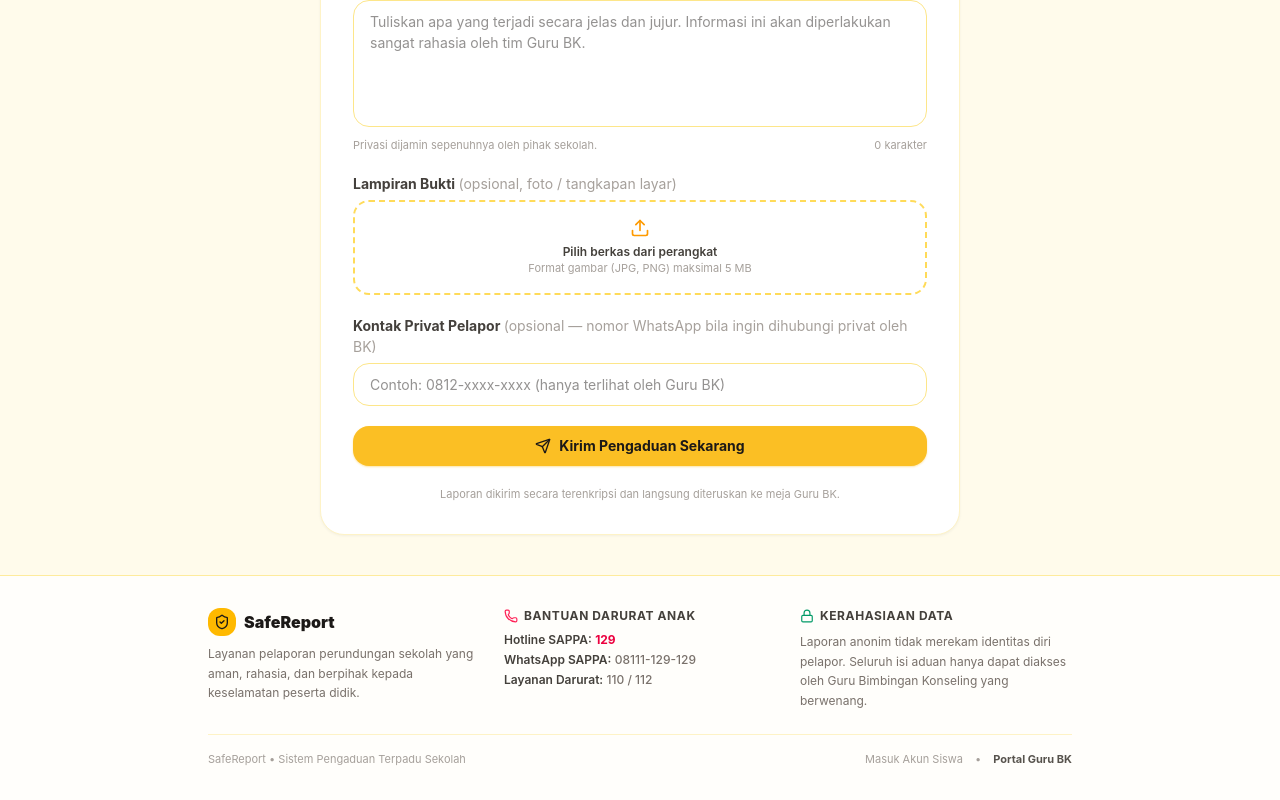
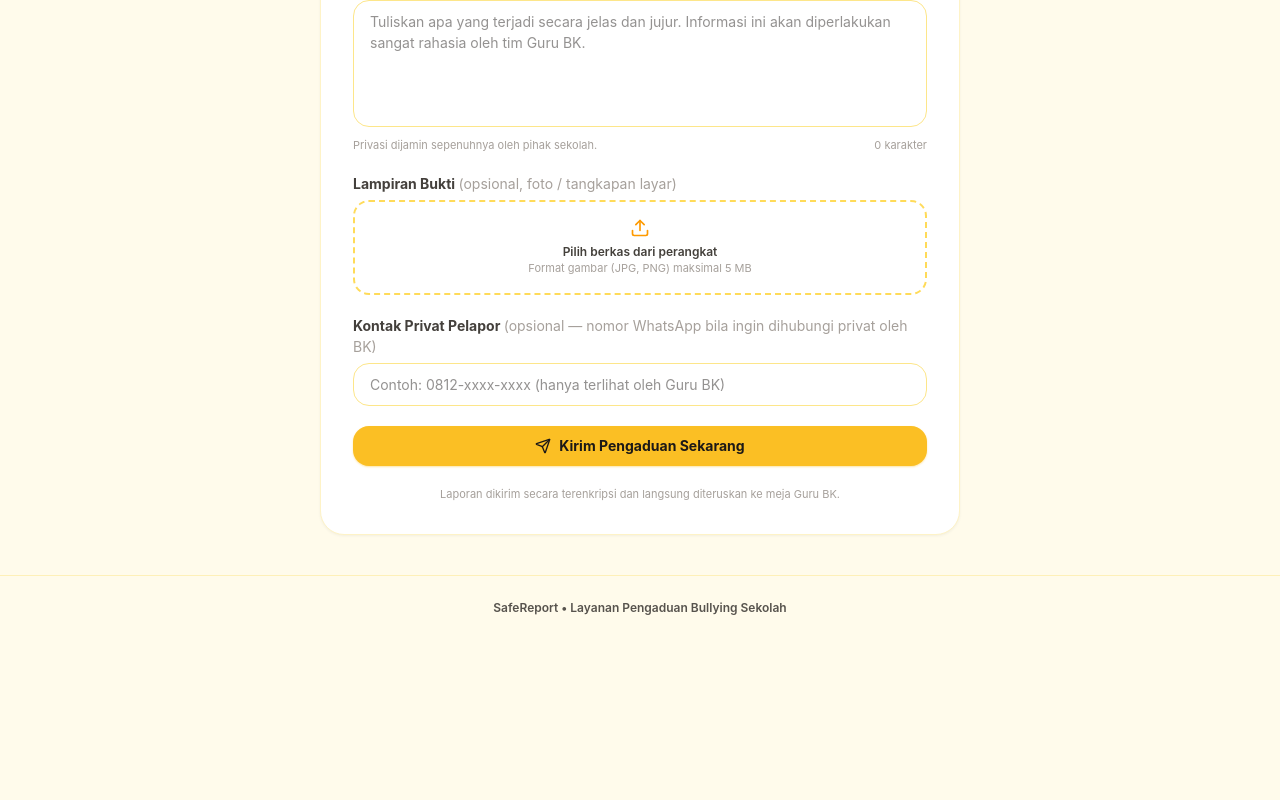
Before and after one commit to Hanifun/test-project, a Next.js app: page / in a window 1280 px wide. Shown: the part 951-1751 px from the top of the page. After the commit the page ends 1591 px from the top, so only its background shows below. Built offline with nearby package versions, Linux system fonts and the light colour scheme.

Commit message:
fix: resolve stale dev chunk error and simplify footer to program name only

```diff
--- a/components/Footer.tsx
+++ b/components/Footer.tsx
@@ -1,77 +1,10 @@
-import Link from "next/link";
-import { ShieldCheck, Phone, Lock, HeartHandshake } from "lucide-react";
-
 export default function Footer() {
   return (
-    <footer className="w-full border-t border-amber-200/80 bg-white/80 mt-auto">
-      <div className="max-w-4xl mx-auto px-4 py-8">
-        <div className="grid grid-cols-1 sm:grid-cols-3 gap-6 mb-6">
-          {/* Brand & Komitmen */}
-          <div>
-            <div className="flex items-center gap-2 mb-2">
-              <div className="w-7 h-7 rounded-xl bg-amber-400 text-stone-900 flex items-center justify-center font-bold">
-                <ShieldCheck className="w-4 h-4 text-stone-900" />
-              </div>
-              <span className="font-black text-stone-900">SafeReport</span>
-            </div>
-            <p className="text-xs text-stone-500 leading-relaxed">
-              Layanan pelaporan perundungan sekolah yang aman, rahasia, dan berpihak kepada keselamatan peserta didik.
-            </p>
-          </div>
-
-          {/* Kontak Darurat Nasional */}
-          <div>
-            <div className="flex items-center gap-1.5 text-xs font-bold text-stone-700 uppercase tracking-wider mb-2">
-              <Phone className="w-3.5 h-3.5 text-rose-500" />
-              Bantuan Darurat Anak
-            </div>
-            <ul className="text-xs text-stone-500 space-y-1">
-              <li>
-                <span className="font-semibold text-stone-700">Hotline SAPPA:</span>{" "}
-                <span className="text-rose-600 font-bold">129</span>
-              </li>
-              <li>
-                <span className="font-semibold text-stone-700">WhatsApp SAPPA:</span>{" "}
-                <span className="font-medium">08111-129-129</span>
-              </li>
-              <li>
-                <span className="font-semibold text-stone-700">Layanan Darurat:</span>{" "}
-                <span className="font-medium">110 / 112</span>
-              </li>
-            </ul>
-          </div>
-
-          {/* Jaminan Privasi */}
-          <div>
-            <div className="flex items-center gap-1.5 text-xs font-bold text-stone-700 uppercase tracking-wider mb-2">
-              <Lock className="w-3.5 h-3.5 text-emerald-600" />
-              Kerahasiaan Data
-            </div>
-            <p className="text-xs text-stone-500 leading-relaxed">
-              Laporan anonim tidak merekam identitas diri pelapor. Seluruh isi aduan hanya dapat diakses oleh Guru Bimbingan Konseling yang berwenang.
-            </p>
-          </div>
-        </div>
-
-        {/* Baris Bawah */}
-        <div className="pt-4 border-t border-amber-100 flex flex-col sm:flex-row items-center justify-between gap-2 text-[11px] text-stone-400">
-          <span>SafeReport • Sistem Pengaduan Terpadu Sekolah</span>
-          <div className="flex items-center gap-3">
-            <Link
-              href="/login"
-              className="hover:text-amber-700 transition-colors"
-            >
-              Masuk Akun Siswa
-            </Link>
-            <span>•</span>
-            <Link
-              href="/admin/login"
-              className="hover:text-amber-700 font-bold transition-colors text-stone-600"
-            >
-              Portal Guru BK
-            </Link>
-          </div>
-        </div>
+    <footer className="w-full py-6 text-center text-xs text-stone-400 mt-auto border-t border-amber-200/50">
+      <div className="max-w-4xl mx-auto px-4">
+        <p className="font-semibold text-stone-600">
+          SafeReport &bull; Layanan Pengaduan Bullying Sekolah
+        </p>
       </div>
     </footer>
   );
```
